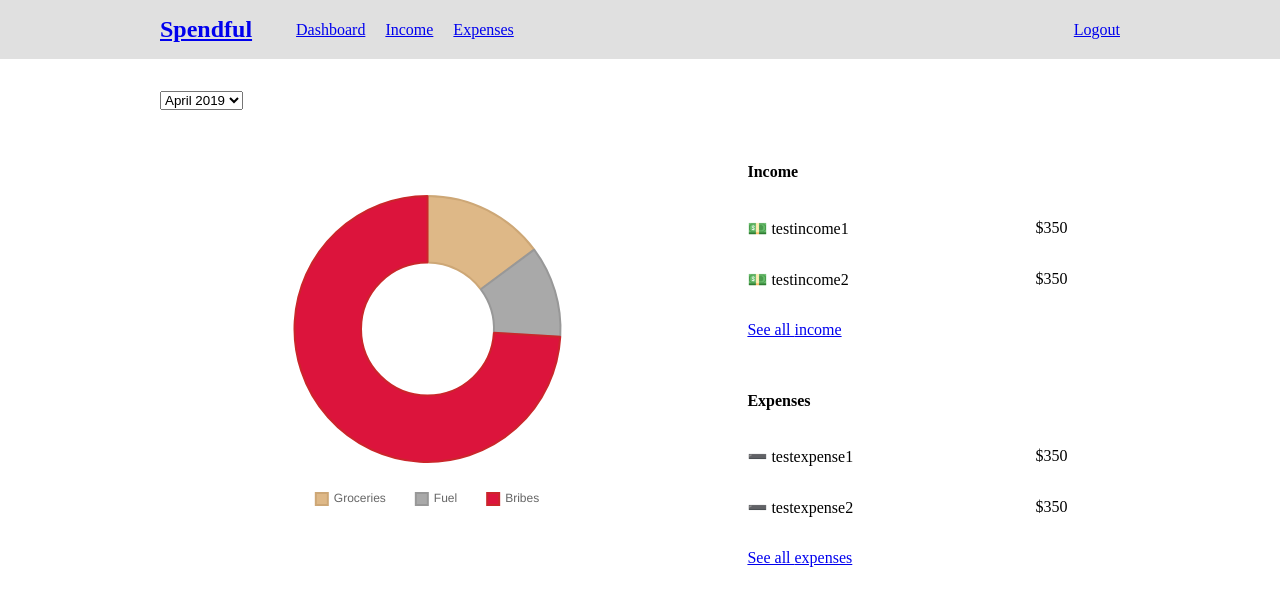
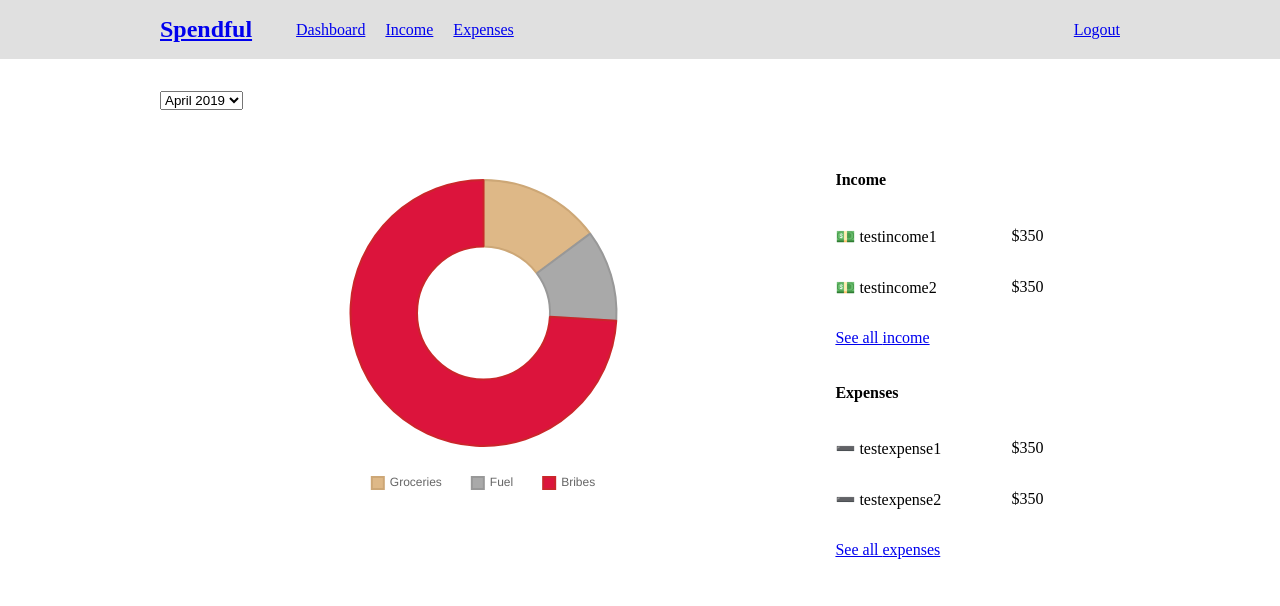
Before and after one commit to thinkful-ei-armadillo/spendful, a React (Create React App) app: page /dashboard in a window 1280 px wide. Shown: the top 606 px of the page. Built offline with nearby package versions, Linux system fonts and the light colour scheme.

Commit message:
fixed responsiveness

```diff
--- a/src/routes/DashboardPage.css
+++ b/src/routes/DashboardPage.css
@@ -15,12 +15,12 @@ canvas {
   align-items: center;
   position: relative;
   flex: 3;
-  flex-basis: 17em;
+  flex-basis: 30em;
 }
 
 .page-summaries {
   margin: 2em 0 0 0;
-  padding: 0 1em;
+  padding: 0 3em;
   display: flex;
   justify-content: space-evenly;
   flex-wrap: wrap;
@@ -29,6 +29,12 @@ canvas {
 }
 
 .page-summaries article {
-  margin: 0 0 2em 0;
-  flex-basis: 20em;
+  margin: .5em 1em;
+  flex-basis: 13em;
 }
+
+
+
+@media only screen and (min-width: 944px) {
+  .page-summaries { padding: 0 3em 0 0 }
+}
```
